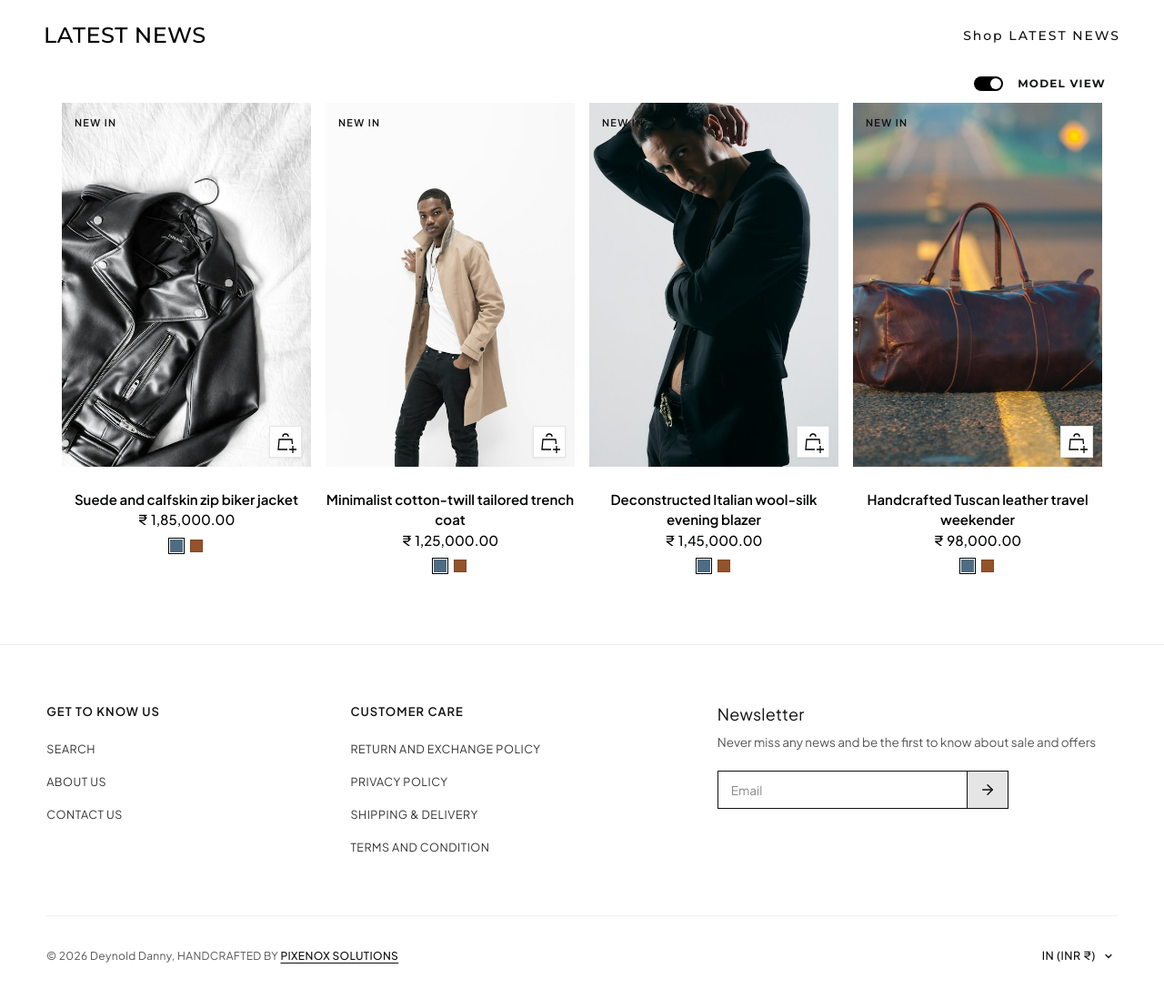
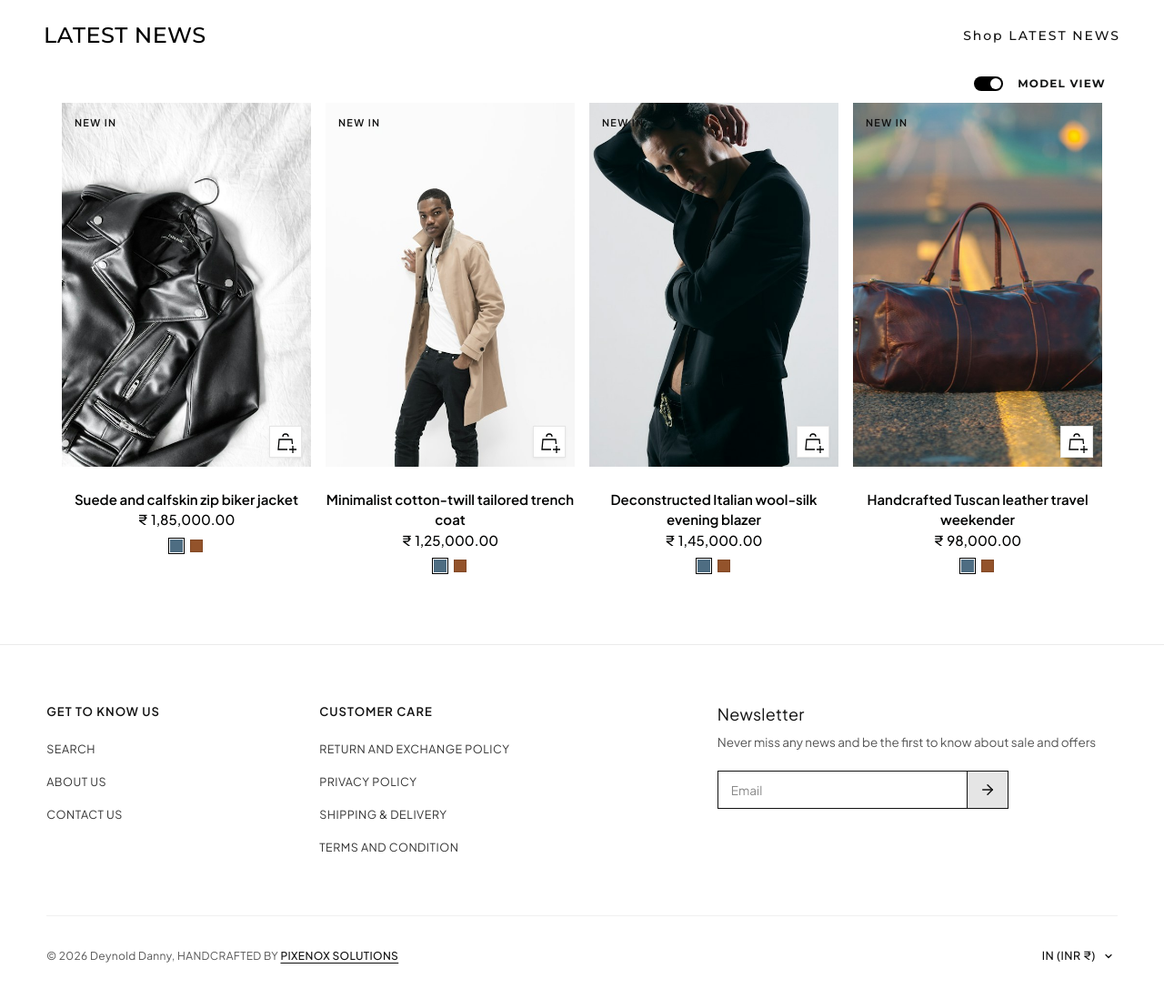
Before and after one commit to hemanthsairamjagatha/deynolddanny, an Astro site: page / in a window 1280 px wide. Shown: the part 5117-6215 px from the top of the page at 91% size. Built offline with nearby package versions, Linux system fonts and the light colour scheme; Astro itself is replaced by a stand-in of ours; a web font is replaced by a local one.

Commit message:
Reduce navigation column width from 334.2px to 300px

```diff
--- a/src/components/astro/Footer.astro
+++ b/src/components/astro/Footer.astro
@@ -103,7 +103,7 @@
      -------------------------------------------------------------------------- */
   .footer-top-grid {
     display: grid;
-    grid-template-columns: 334.2px 334.2px 1fr;
+    grid-template-columns: 300px 300px 1fr;
     column-gap: 0;
     row-gap: 2.5rem;
     align-items: start;
@@ -210,7 +210,7 @@
   .footer-col-nav {
     display: flex;
     flex-direction: column;
-    width: 334.2px;
+    width: 300px;
     max-width: 100%;
     margin: 0;
     padding: 0;
```
